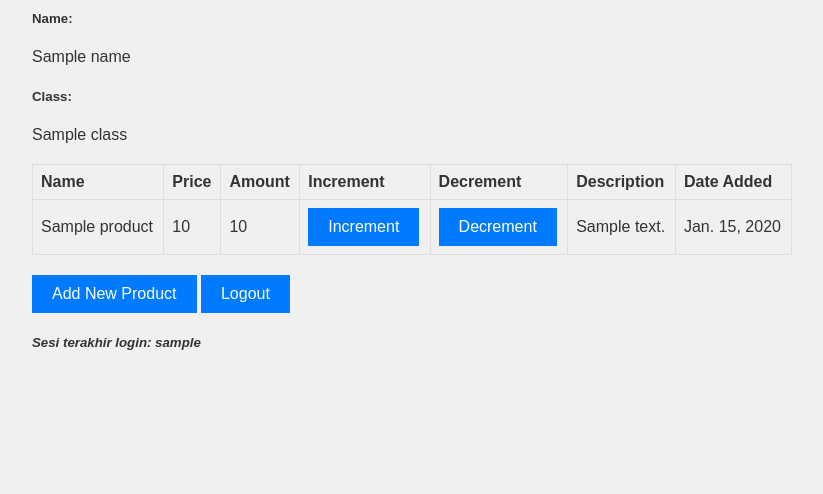
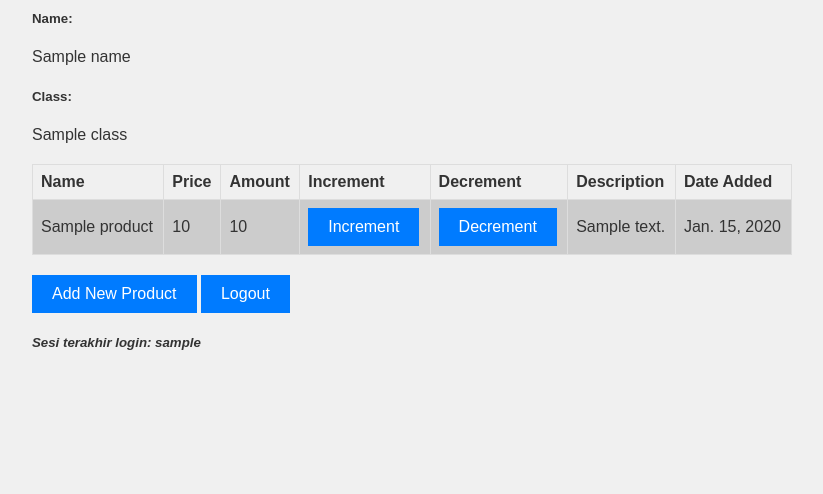
Before and after one commit to LimBodhi/Tugas-PBP, a Django app: template main/templates/main.html in a window 1280 px wide. Shown: the part 136-630 px from the top of the page, without its empty margins (228-1051 px from the left). Run offline with Django 4.2, Linux system fonts and the light colour scheme; tables that the repository leaves empty hold one stand-in row (values such as "Sample post"); the template is opened without the code that fills it: values that come from a table or form of the project are taken from there, most other values are stand-ins (such as "Sample title", 1, 10 or a date in 2020).

Commit message:
Add Bonus

```diff
--- a/main/templates/main.html
+++ b/main/templates/main.html
@@ -79,6 +79,10 @@
         text-align: left;
     }
 
+    .product-table tbody tr:last-child {
+    background-color: #ccc; /* Warna abu-abu */
+    }
+
     .buttons {
         margin-bottom: 20px;
     }
```
